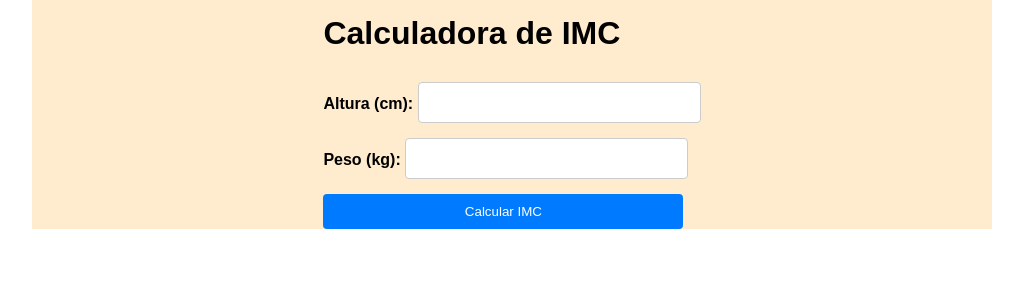
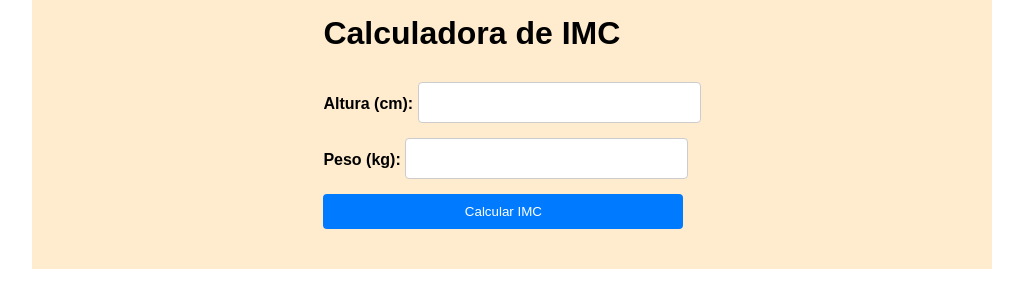
Before and after one commit to SIMOES131/atividade_modulo_28, a React (Vite) app: page / in a window 1280 px wide. Shown: the top 308 px of the page, without its empty margins (128-1151 px from the left). Built offline with nearby package versions, Linux system fonts and the light colour scheme.

Commit message:
Aterando a margin-bottom do botão

```diff
--- a/src/components/Formulario/Formulario.module.css
+++ b/src/components/Formulario/Formulario.module.css
@@ -21,6 +21,7 @@
 .button {
     width: 360px;
     padding: 10px;
+    margin-bottom: 40px;
     background-color: #007bff;
     color: #fff;
     border: none;
--- a/src/global.css
+++ b/src/global.css
@@ -21,7 +21,6 @@ h1 {
 
 .resultado {
     text-align: center;
-    margin-top: 30px;
 }
 
 p {
```
